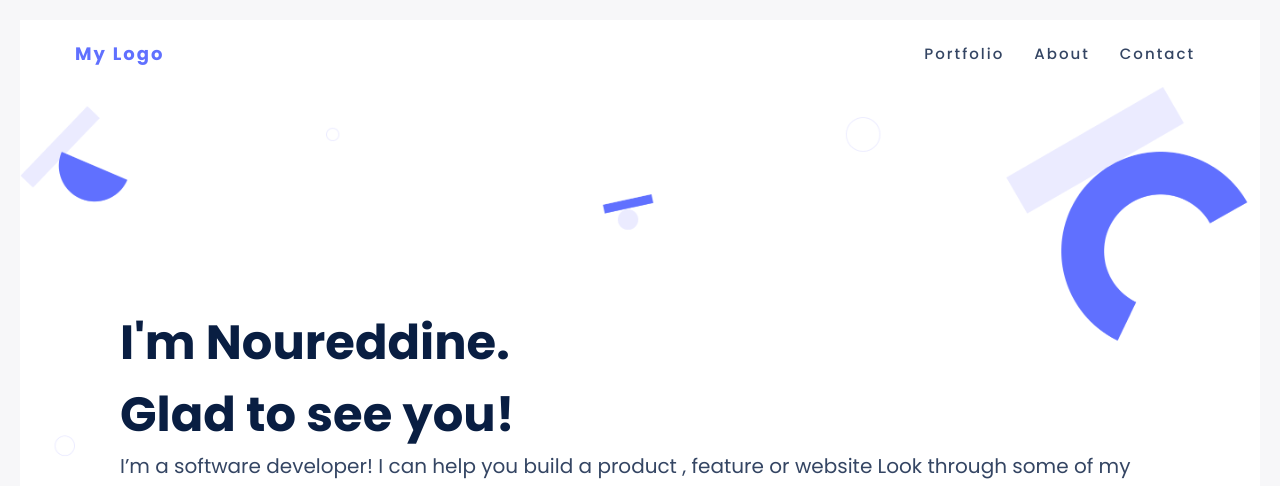
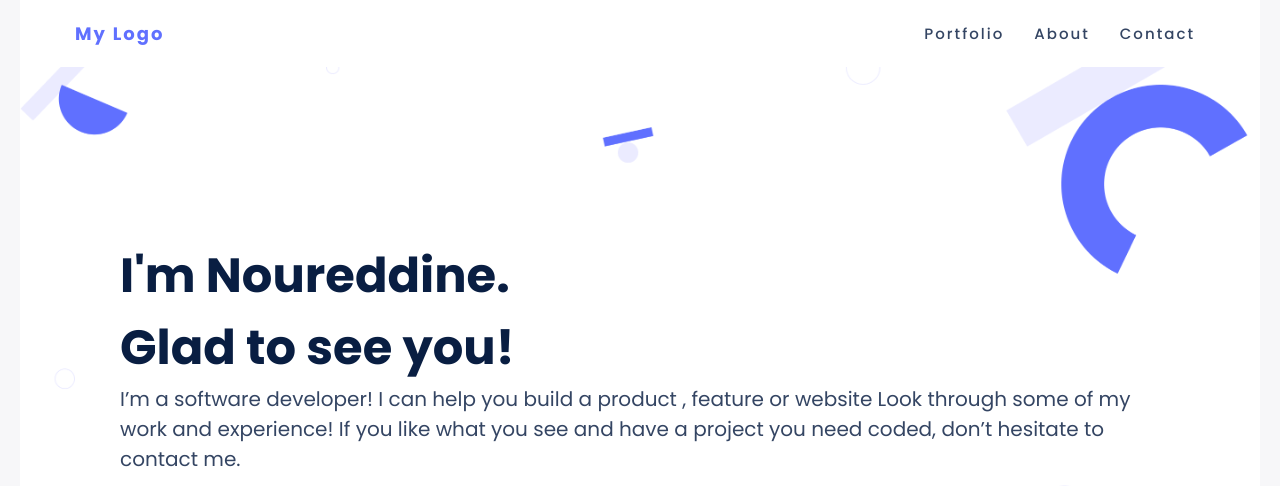
Before and after one commit to mez-chain/myPortfolio, a website: page index.html in a window 1280 px wide. Shown: the top 486 px of the page. Drawn offline with Linux system fonts and the light colour scheme.

Commit message:
Make the toolbar fixed

```diff
--- a/css/main.css
+++ b/css/main.css
@@ -87,6 +87,13 @@
   justify-content: space-between;
   align-items: center;
   padding: 0 50px;
+  margin: 0 20px;
+  position: fixed;
+  background-color: #ffffff;
+  top: 0;
+  left: 0;
+  right: 0;
+  z-index: 1000;
 }
 
 .toolbar li {
```
